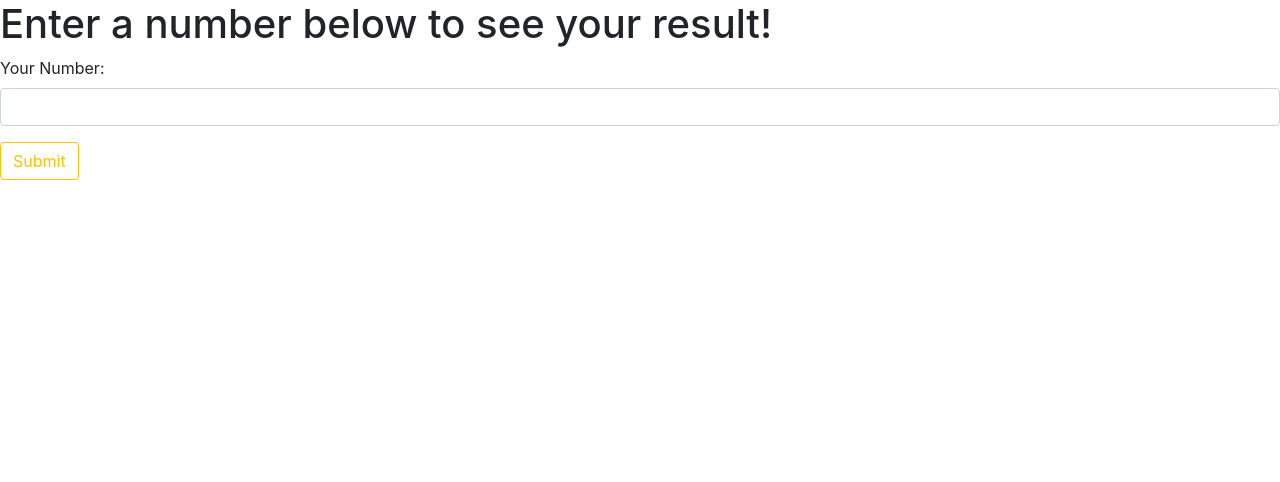
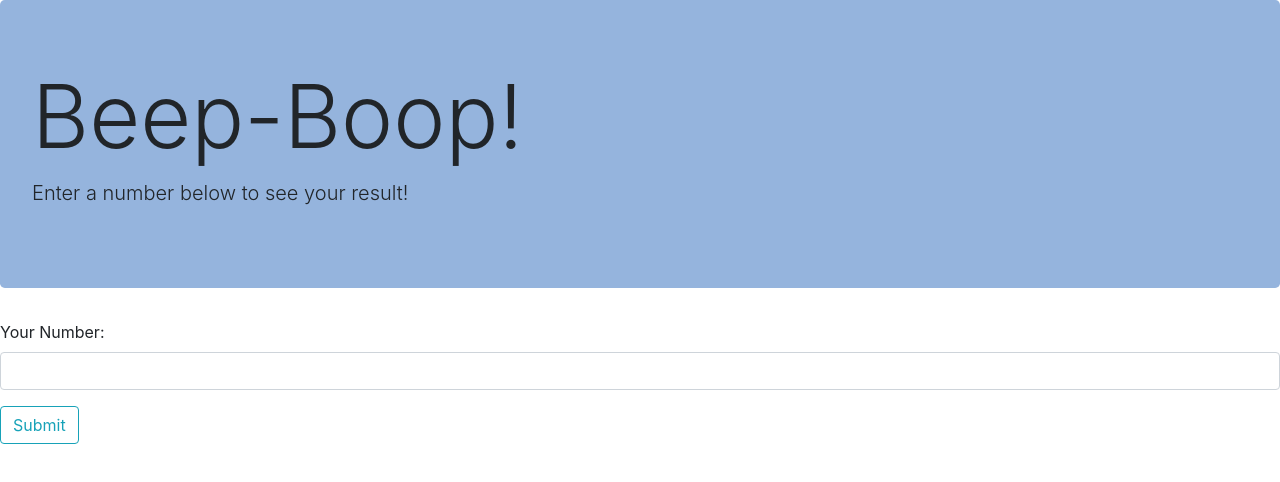
Before and after one commit to lewdavidson/beep-boop, a plain HTML site: page index.html in a window 1280 px wide. Drawn offline with Linux system fonts and the light colour scheme.

Commit message:
debugging steps?

```diff
--- a/css/styles.css
+++ b/css/styles.css
@@ -1,3 +1,7 @@
 #answer {
   display: none;
 }
+
+.jumbotron {
+  background-color: #95B4DD;
+}
--- a/index.html
+++ b/index.html
@@ -9,13 +9,16 @@
     <title>BEEP/BOOP</title>
   </head>
   <body>
-    <h1>Enter a number below to see your result!</h1>
+    <div class="jumbotron">
+      <h1 class="display-2">Beep-Boop!</h1>
+      <p class="lead">Enter a number below to see your result!</p>
+    </div>
     <form id="numberForm">
       <div class="form-group">
        <label for="number-input">Your Number:</label>
        <input type="number" class="form-control" id="number-input">
      </div>
-     <button type="submit" class="btn btn-outline-warning">Submit</button>
+     <button type="submit" class="btn btn-outline-info">Submit</button>
     </form>
 
     <p id="answer">
--- a/js/scripts.js
+++ b/js/scripts.js
@@ -8,10 +8,10 @@ for (var index = 0; index <= startingNumber; index++) {
 //basic display
   for (var i = 0; i <= userOutput.length; index++) {
     if(userOutput[i].toString().length > 1) {
-      userOutput[i] = userOutput[i].toString().replace(/0/g, "beep").toString().replace(/1/g, "boop"); //add regex global for specificity
+      userOutput[i] = userOutput[i].toString().replace(/0/g, "beep").toString().replace(/1/g, "boop"); //add regex global!
     } else if (userOutput[i].toString() === "0") {
       userOutput.toString().replace("beep"); //not replace - something else.
-    } else if (userOutput [i] === "1") {
+    } else if (userOutput [i].toString() === "1") {
       userOutput.toString().replace ("boop");
     } else (userOutput[i] %3 === 0) {
       userOutput.toString().replace ("I'm sorry Dave, Im afraid I can't do that.")
```
